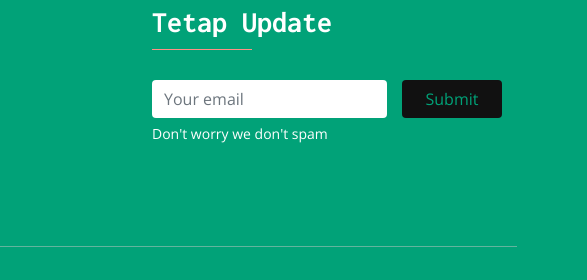
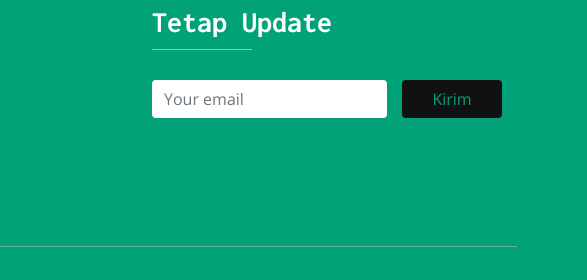
Before and after one commit to ryynld/mpp_project2, a plain HTML site: page index.html in a window 1280 px wide. Shown: the part 3036-3316 px from the top of the page, 693-1280 px from the left. Drawn offline with nearby package versions, Linux system fonts and the light colour scheme.

Commit message:
lupa. lagi

```diff
--- a/index.html
+++ b/index.html
@@ -629,8 +629,7 @@
                         <div class="subscribe">
                             <form>
                                 <input type="email" class="form-control" placeholder="Your email" />
-                                <button class="btn" type="submit">Submit</button>
-                                <label>Don't worry we don't spam</label>
+                                <button class="btn" type="submit">Kirim</button>
                             </form>
                         </div>
                     </div>
```
